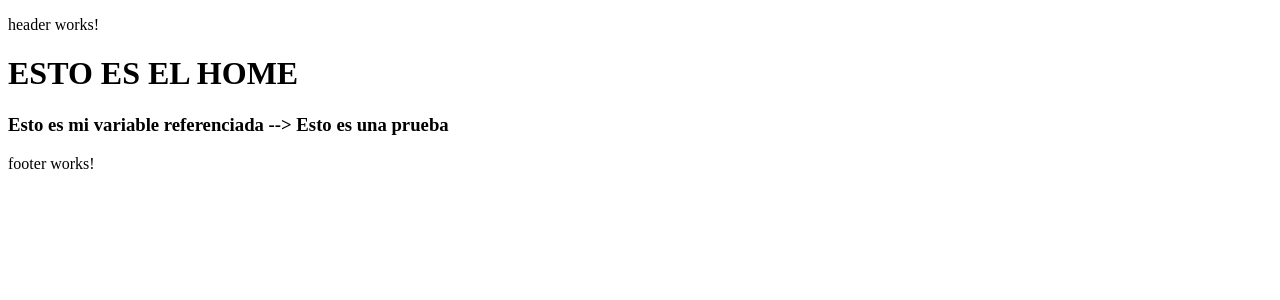
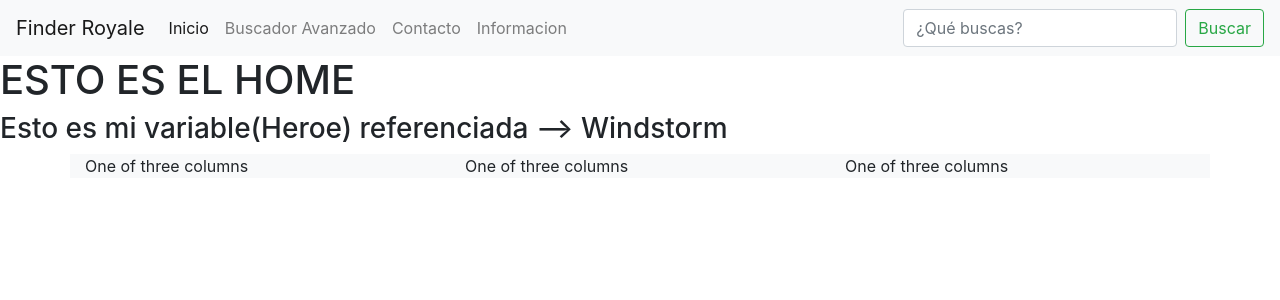
Before and after one commit to Cesar-Brrs/Proyecto-Angular, an Angular app in the folder ProyectoAngular/: page / in a window 1280 px wide. Shown: the top 300 px of the page. Built offline with nearby package versions, Linux system fonts and the light colour scheme.

Commit message:
update project service and components

```diff
--- a/ProyectoAngular/package.json
+++ b/ProyectoAngular/package.json
@@ -28,7 +28,7 @@
     "@angular/compiler-cli": "^6.0.0",
     "@angular-devkit/build-angular": "~0.6.1",
     "typescript": "~2.7.2",
-    "@angular/cli": "~6.0.1",
+    "@angular/cli": "~6.0.3",
     "@angular/language-service": "^6.0.0",
     "@types/jasmine": "~2.8.6",
     "@types/jasminewd2": "~2.0.3",
--- a/ProyectoAngular/src/app/footer/footer.component.html
+++ b/ProyectoAngular/src/app/footer/footer.component.html
@@ -1,3 +1,13 @@
-<p>
-  footer works!
-</p>
+<div class="container bg-light">
+  <div class="row">
+    <div class="col-sm">
+      One of three columns
+    </div>
+    <div class="col-sm">
+      One of three columns
+    </div>
+    <div class="col-sm">
+      One of three columns
+    </div>
+  </div>
+</div>
--- a/ProyectoAngular/src/app/header/header.component.html
+++ b/ProyectoAngular/src/app/header/header.component.html
@@ -1,3 +1,27 @@
-<p>
-  header works!
-</p>
+<nav class="navbar navbar-expand-lg navbar-light bg-light">
+  <a class="navbar-brand" href="#">Finder Royale</a>
+  <button class="navbar-toggler" type="button" data-toggle="collapse" data-target="#navbarSupportedContent" aria-controls="navbarSupportedContent" aria-expanded="false" aria-label="Toggle navigation">
+    <span class="navbar-toggler-icon"></span>
+  </button>
+
+  <div class="collapse navbar-collapse" id="navbarSupportedContent">
+    <ul class="navbar-nav mr-auto">
+      <li class="nav-item active">
+        <a class="nav-link" href="#">Inicio <span class="sr-only">(current)</span></a>
+      </li>
+      <li class="nav-item">
+        <a class="nav-link" href="#">Buscador Avanzado</a>
+      </li>
+      <li class="nav-item">
+        <a class="nav-link" href="#">Contacto</a>
+      </li>
+      <li class="nav-item">
+        <a class="nav-link" href="#">Informacion</a>
+      </li>
+    </ul>
+    <form class="form-inline my-2 my-lg-0">
+      <input class="form-control mr-sm-2" type="search" placeholder="¿Qué buscas?" aria-label="Search">
+      <button class="btn btn-outline-success my-2 my-sm-0" type="submit">Buscar</button>
+    </form>
+  </div>
+</nav>
--- a/ProyectoAngular/src/app/header/header.component.ts
+++ b/ProyectoAngular/src/app/header/header.component.ts
@@ -6,7 +6,7 @@ import { Component, OnInit } from '@angular/core';
   styleUrls: ['./header.component.css']
 })
 export class HeaderComponent implements OnInit {
-
+  tituloprueba : "Aqui va un titulo de prueba";
   constructor() { }
 
   ngOnInit() {
--- a/ProyectoAngular/src/app/home/home.component.html
+++ b/ProyectoAngular/src/app/home/home.component.html
@@ -1,2 +1,2 @@
 <h1>ESTO ES EL HOME</h1>
-<h3>Esto es mi variable referenciada --> {{variable}}</h3>
+<h3>Esto es mi variable(Heroe) referenciada --> {{hero}}</h3>
--- a/ProyectoAngular/src/app/home/home.component.ts
+++ b/ProyectoAngular/src/app/home/home.component.ts
@@ -5,8 +5,9 @@ import { Component, OnInit } from '@angular/core';
   templateUrl: './home.component.html',
   styleUrls: ['./home.component.css']
 })
+
 export class HomeComponent implements OnInit {
-  variable = "Esto es una prueba";
+  hero = 'Windstorm';
   constructor() { }
 
   ngOnInit() {
--- a/ProyectoAngular/src/index.html
+++ b/ProyectoAngular/src/index.html
@@ -4,11 +4,21 @@
   <meta charset="utf-8">
   <title>ProyectoAngular</title>
   <base href="/">
-
+  <link rel="stylesheet" href="https://stackpath.bootstrapcdn.com/bootstrap/4.1.1/css/bootstrap.min.css"
+        integrity="sha384-WskhaSGFgHYWDcbwN70/dfYBj47jz9qbsMId/iRN3ewGhXQFZCSftd1LZCfmhktB" crossorigin="anonymous">
+  <script src="https://code.jquery.com/jquery-3.3.1.slim.min.js"
+          integrity="sha384-q8i/X+965DzO0rT7abK41JStQIAqVgRVzpbzo5smXKp4YfRvH+8abtTE1Pi6jizo"
+          crossorigin="anonymous"></script>
+  <script src="https://cdnjs.cloudflare.com/ajax/libs/popper.js/1.14.3/umd/popper.min.js"
+          integrity="sha384-ZMP7rVo3mIykV+2+9J3UJ46jBk0WLaUAdn689aCwoqbBJiSnjAK/l8WvCWPIPm49"
+          crossorigin="anonymous"></script>
+  <script src="https://stackpath.bootstrapcdn.com/bootstrap/4.1.1/js/bootstrap.min.js"
+          integrity="sha384-smHYKdLADwkXOn1EmN1qk/HfnUcbVRZyYmZ4qpPea6sjB/pTJ0euyQp0Mk8ck+5T"
+          crossorigin="anonymous"></script>
   <meta name="viewport" content="width=device-width, initial-scale=1">
   <link rel="icon" type="image/x-icon" href="favicon.ico">
 </head>
 <body>
-  <app-root></app-root>
+<app-root></app-root>
 </body>
 </html>
```
Also changed, not shown: ProyectoAngular/src/app/servicio.service.ts (added, +9 -0 lines), 2 other files (tests, documents, lock files or other folders).
